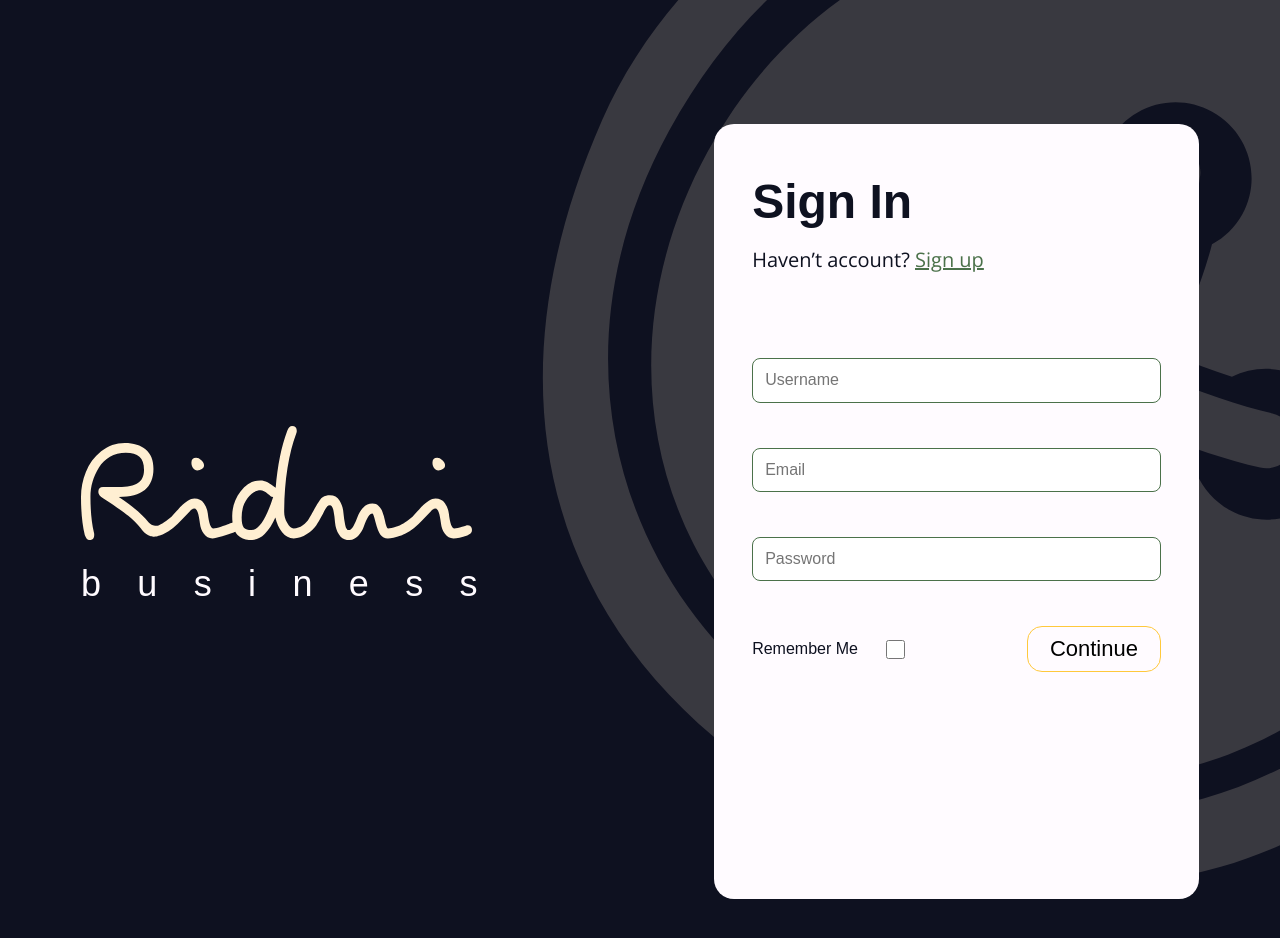
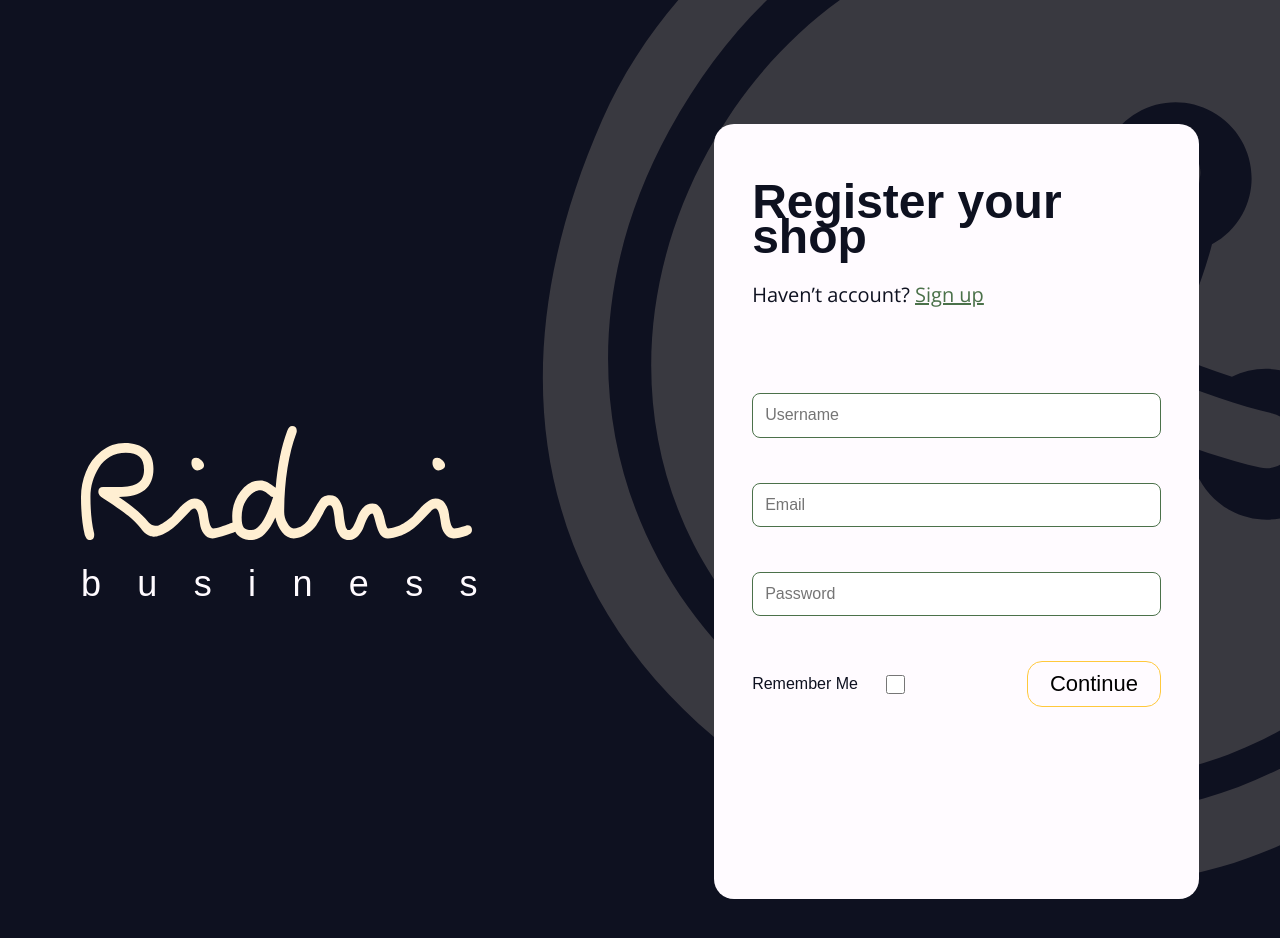
Before and after one commit to yuriimarkov/ridni, a React (Create React App) app in the folder frontend/ridni/: page /signin-seller in a window 1280 px wide. Shown: the top 938 px of the page. Built offline with nearby package versions, Linux system fonts and the light colour scheme; a web font is replaced by a local one.

Commit message:
actual version

```diff
--- a/frontend/ridni/src/pages/Auth/Signin/Seller/SellerSignin.jsx
+++ b/frontend/ridni/src/pages/Auth/Signin/Seller/SellerSignin.jsx
@@ -9,7 +9,7 @@ const SellerSignin = () => {
   };
   return (
     <section className={styles.signin}>
-      <AuthLayout logotype={logotype} title={"Sign In"} link={"/login-seller"} subtitle={'business'}>
+      <AuthLayout logotype={logotype} title={"Register your shop"} link={"/login-seller"} subtitle={'business'}>
         <SigninForm onRegister={handleRegister} navigateLink={'/confirm-seller'} />
       </AuthLayout>
     </section>
--- a/frontend/ridni/src/pages/Auth/Signin/SigninForm.jsx
+++ b/frontend/ridni/src/pages/Auth/Signin/SigninForm.jsx
@@ -4,7 +4,7 @@ import styles from "./SigninForm.module.css";
 import Button from "../../../components/Button/Button";
 import { useNavigate } from "react-router-dom";
 
-const SigninForm = ({ onRegister, navigateLink }) => {
+const SigninForm = ({ onRegister, navigateLink,}) => {
   const navigate = useNavigate();
   const {
     register,
@@ -15,8 +15,6 @@ const SigninForm = ({ onRegister, navigateLink }) => {
     console.log(data);
     navigate(navigateLink);
   };
-
-  console.log(navigateLink)
 
   return (
     <form className={styles.form} onSubmit={handleSubmit(onSubmit)}>
```
Also changed, not shown: 2 other files (tests, documents, lock files or other folders).
